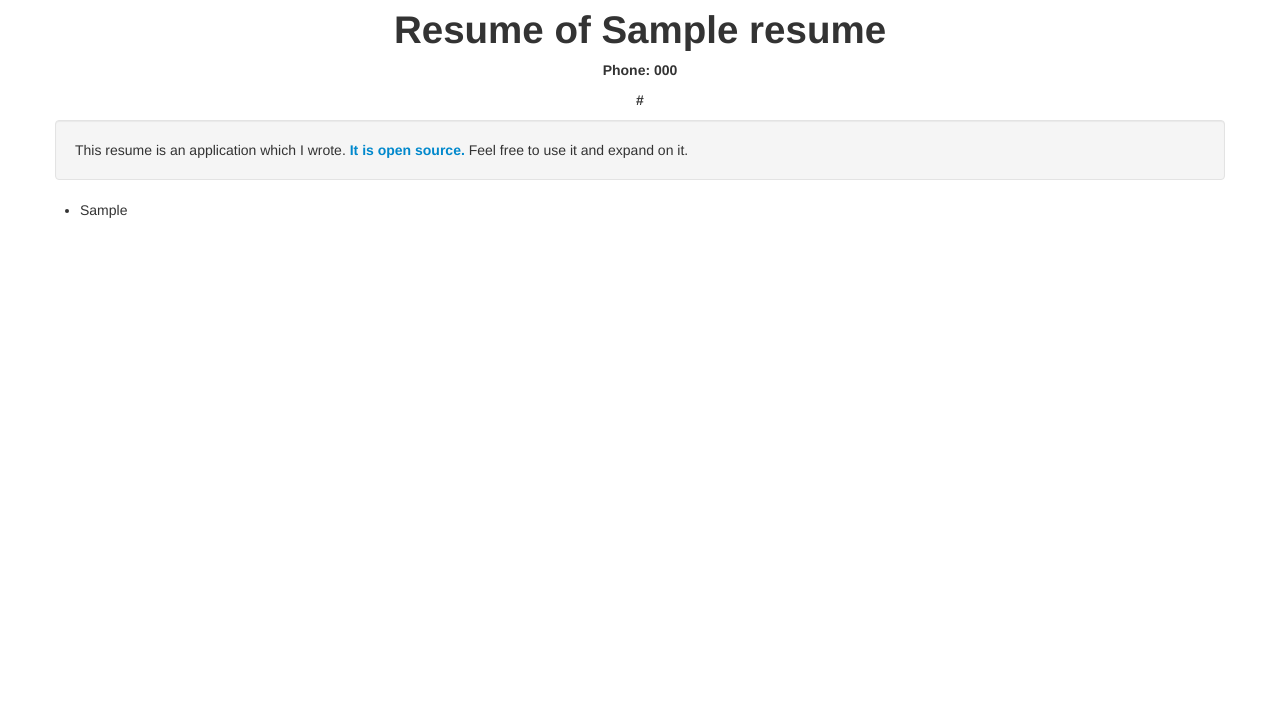
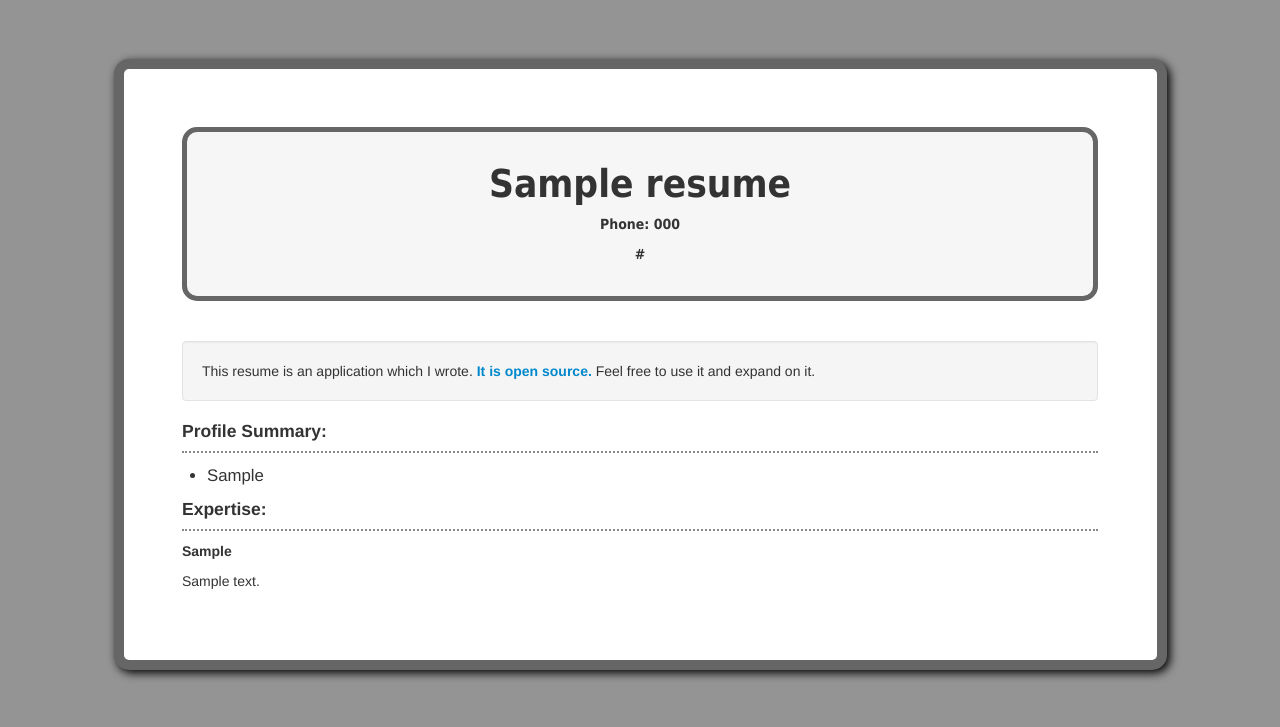
Before and after one commit to ben174/bugben, a Django app: page / in a window 1280 px wide. Shown: the top 727 px of the page. Run offline with Django 3.2, Linux system fonts and the light colour scheme; tables that the repository leaves empty hold one stand-in row (values such as "Sample post"); parts of the project's set-up code (start-up, migrations or seed data) failed here and were passed over; some libraries are stand-ins or nearby versions.

Commit message:
Added "Expertise" to model and view.

```diff
--- a/bugben/mainsite/models.py
+++ b/bugben/mainsite/models.py
@@ -98,6 +98,18 @@ class ProfileEntry(models.Model):
     )
 
 
+class ExpertiseEntry(models.Model):
+    entry = models.CharField(
+        max_length=500,
+        help_text = 'A section of expertise.',
+        blank=False,
+    )
+    entry_details = models.TextField(
+        help_text = 'Details on this expertise.',
+        blank=False,
+    )
+
+
 class WorkHistoryEntry(models.Model):
     client_name = models.CharField(
         max_length=200,
--- a/bugben/mainsite/templates/mainsite/home.html
+++ b/bugben/mainsite/templates/mainsite/home.html
@@ -3,21 +3,30 @@
 {% block header %}
 {% endblock %}
 {% block content %}
-  <p class="text-center">
-    <h1 class="text-center">Resume of {{ resume.name }}</h1>
+  <div class="resume">
+    <div class="main-section">
+      <h1 class="text-center">{{ resume.name }}</h1>
       <h5 class="text-center">Phone: {{ resume.phone }}</h5>
       <h5 class="text-center">{{ resume.url }}</h5>
-  </p>
+    </div>
     <div class="well">
       This resume is an application which I wrote.
-    <a href="https://github.com/ben174/bugben"><b>It is open source.</b></a> Feel free to use it
-    and expand on it.
+      <a href="https://github.com/ben174/bugben"><b>It is open source.</b></a>
+      Feel free to use it and expand on it.
     </div>
 
+    <h4>Profile Summary:</h4>
     <ul>
     {% for entry in profile_entries %}
       <li>{{ entry.entry }}</li>
     {% endfor %}
     </ul>
 
+    <h4>Expertise:</h4>
+    {% for entry in expertise_entries %}
+      <h5>{{ entry.entry }}</h5>
+      <p>{{ entry.entry_details }}</p>
+    {% endfor %}
+  </div>
+
 {% endblock %}
--- a/bugben/mainsite/views.py
+++ b/bugben/mainsite/views.py
@@ -8,9 +8,11 @@ def home(request):
     projects = Project.objects.all()
     profile_entries = ProfileEntry.objects.all()
     important_links = ImportantLink.objects.all()
+    expertise_entries = ExpertiseEntry.objects.all()
     return render(request, 'mainsite/home.html', {
         'resume': resume,
         'projects': projects,
         'profile_entries': profile_entries,
         'important_links': important_links,
+        'expertise_entries': expertise_entries,
     })
--- a/bugben/static/css/main.css
+++ b/bugben/static/css/main.css
@@ -1,31 +1,36 @@
-.profile-tile {
-  border-bottom: solid 1px #000;
-  padding-bottom: 10px;
-  margin-bottom: 10px;
+.main-section {
+  text-align: center;
+  margin: 0px;
+  font-family: tahoma, arial, sans-serif;
+  border-radius: 15px;
+  border: solid 5px #666;
+  padding: 22px;
+  background-color: #F6F6F6;
+  margin-bottom: 40px;
 }
 
-.profile-summary {
-  margin-top: 10px;
+.resume {
+  margin: 5%;
+  border: 10px solid #666;
+  padding: 5%;
+  background-color: white;
+  -moz-border-radius: 5px;
+  border-radius: 15px;
+  -moz-box-shadow: 3px 3px 10px #000;
+  -webkit-box-shadow: 3px 3px 10px #000;
+  box-shadow: 3px 3px 10px #000;
 }
 
-.loader {
-  text-align: center;
-  display: none;
+body {
+  background-color: rgb(148, 148, 148);
 }
 
-.avatar {
-  margin-top: 12px;
+li {
+  font-size: 120%;
+  line-height: 26px;
 }
 
-.profile-body {
-  margin: 10px;
+h4 {
+  border-bottom: dotted 2px #888888;
+  padding-bottom: 10px;
 }
-
-.profile-headline {
-  font-weight: bold;
-  font-size: 110%;
-}
-
-h5#profile-headline {
-  margin-top: 0px;
-}
```
Also changed, not shown: bugben/scripts/provision-data.py (+28 -0 lines). Lines whose indentation alone changed are shown as unchanged.
